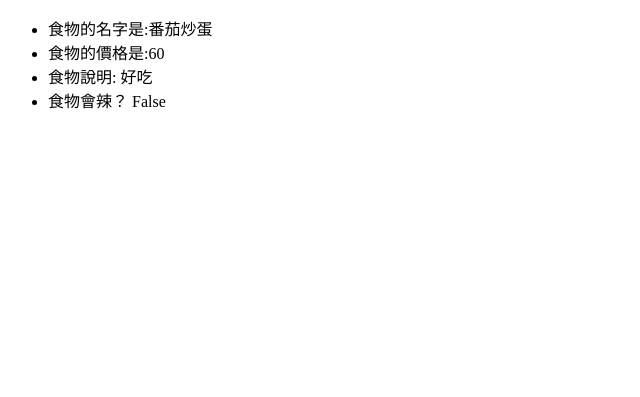
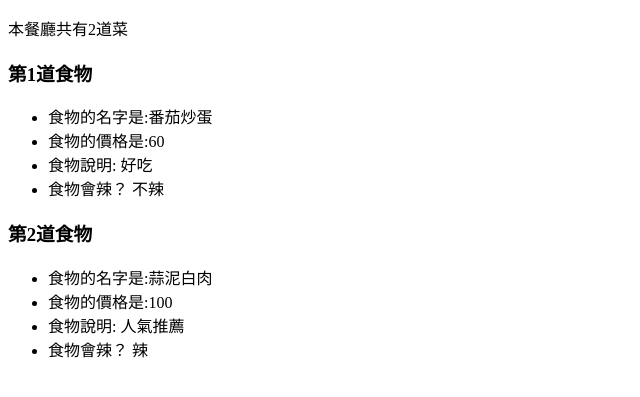
Before and after one commit to linuxwd/Django-mysite, a Django app: page /menu/ in a window 1280 px wide. Shown: the top 397 px of the page, without its empty margins (0-640 px from the left). Run offline with Django 3.2, Linux system fonts and the light colour scheme.

Commit message:
第七章完结

```diff
--- a/mysite/mysite/views.py
+++ b/mysite/mysite/views.py
@@ -27,5 +27,7 @@ def menu(request):
     :returns: http response
 
     """
-    food = {'name': '番茄炒蛋', 'price': 60, 'comment': '好吃', 'is_spicy': False}
+    food1 = {'name': '番茄炒蛋', 'price': 60, 'comment': '好吃', 'is_spicy': False}
+    food2 = {'name': '蒜泥白肉', 'price': 100, 'comment': '人氣推薦', 'is_spicy': True}
+    foods = [food1, food2]
     return render_to_response('menu.html', locals())
--- a/mysite/templates/menu.html
+++ b/mysite/templates/menu.html
@@ -5,11 +5,17 @@
         <meta charset='utf-8'>
     </head>
     <body>
+        <p>本餐廳共有{{ foods|length }}道菜</p>
+        {% for food in foods %}
+        <h3>第{{ forloop.counter }}道食物</h3>
         <ul>
             <li> 食物的名字是:{{ food.name }} </li>
             <li> 食物的價格是:{{ food.price }} </li>
             <li> 食物說明: {{ food.comment }} </li>
-            <li> 食物會辣？ {{ food.is_spicy }} </li>
+            <li> 食物會辣？ {% if food.is_spicy %} 辣 {% else %} 不辣 {% endif %} </li>
         </ul>
+        {% empty %}
+            <p>本餐廳啥都沒賣！</p>
+        {% endfor %}
     </body>
 </html>
```
